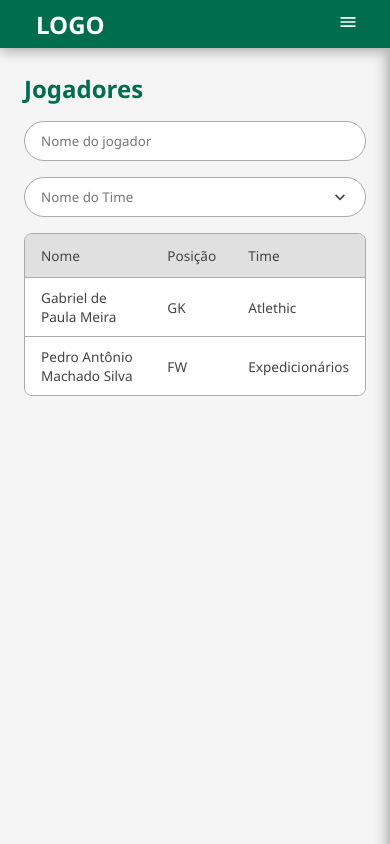
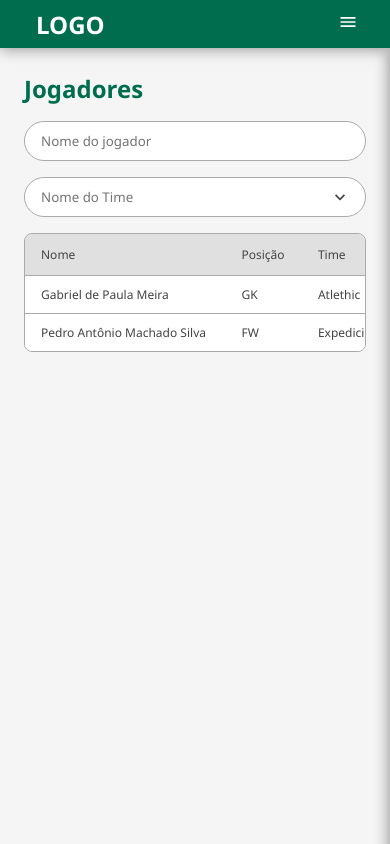
Before and after one commit to gabriel-dp/Brascode, a React (Vite) app: page /jogadores in a window 390 px wide. Built offline with nearby package versions, Linux system fonts and the light colour scheme.

Commit message:
:art: Improve DataTable responsiveness

```diff
--- a/src/components/DataTable/index.tsx
+++ b/src/components/DataTable/index.tsx
@@ -1,4 +1,4 @@
-import { TableContainer } from "./styles";
+import { TableContainer, Table } from "./styles";
 
 export function TableHeader(props: { header: string[] }) {
 	return (
@@ -34,8 +34,10 @@ interface TableProps {
 export default function DataTable(props: TableProps) {
 	return (
 		<TableContainer>
-			<TableHeader header={props.header} />
-			<TableBody body={props.body} />
+			<Table>
+				<TableHeader header={props.header} />
+				<TableBody body={props.body} />
+			</Table>
 		</TableContainer>
 	);
 }
--- a/src/components/DataTable/styles.ts
+++ b/src/components/DataTable/styles.ts
@@ -1,16 +1,20 @@
 import styled from "styled-components";
 
-export const TableContainer = styled.table`
+export const TableContainer = styled.div`
 	width: 100%;
 	border: 1px solid ${(props) => props.theme.gray};
+	border-radius: 0.5rem;
+	overflow-x: scroll;
+`;
+
+export const Table = styled.table`
+	width: max(100%, 25rem);
 	border-spacing: 0;
-	border-radius: 0.5rem;
-	overflow: hidden;
-
 	font-size: 0.85rem;
 	color: ${(props) => props.theme.text};
 
 	thead {
+		width: 100%;
 		background-color: ${(props) => props.theme.lightgray};
 
 		th {
@@ -21,6 +25,7 @@ export const TableContainer = styled.table`
 	}
 
 	tbody {
+		width: 100%;
 		background-color: ${(props) => props.theme.white};
 
 		td {
@@ -28,6 +33,12 @@ export const TableContainer = styled.table`
 			border-top: 1px solid ${(props) => props.theme.gray};
 		}
 	}
+
+	* {
+		transition: all 0.25s ease-in-out;
+	}
+
+	@media (max-width: 480px) {
+		font-size: 0.75rem;
+	}
 `;
-
-export const TableRow = styled.tr``;
```
